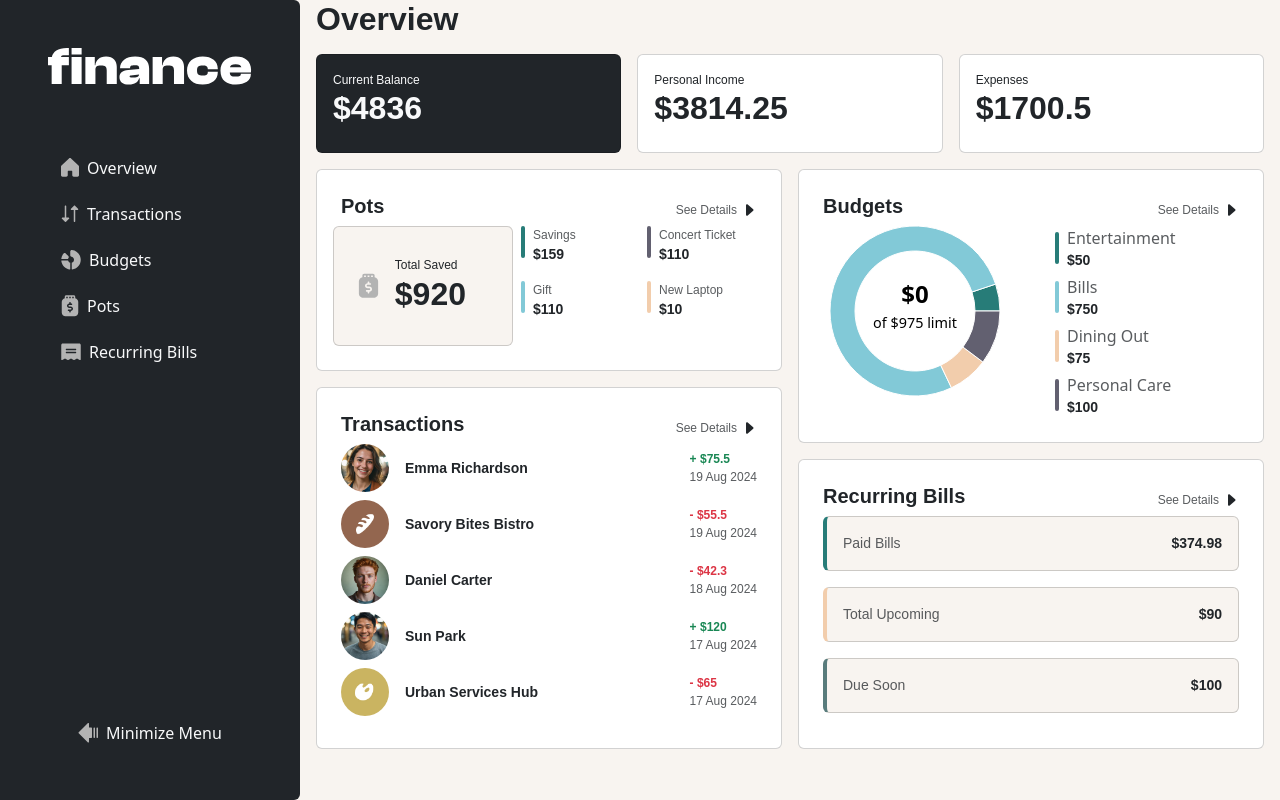
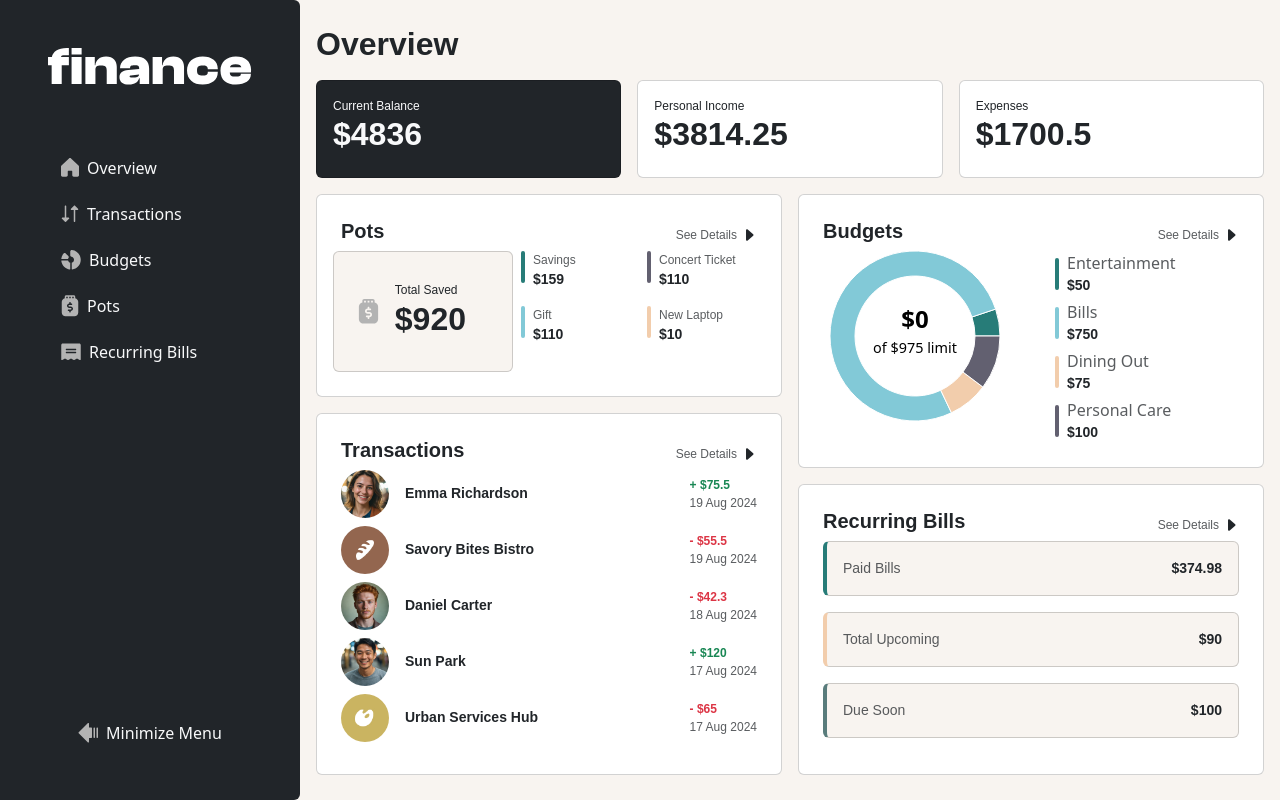
Before and after one commit to abdalsimam1-sketch/personal-finance-app, a React (Vite) app: page / in a window 1280 px wide. Built offline with nearby package versions, Linux system fonts and the light colour scheme.

Commit message:
add : justify-content-center to whole overview container to center it vertically

```diff
--- a/src/pages/Overview.jsx
+++ b/src/pages/Overview.jsx
@@ -87,7 +87,7 @@ export const Overview = () => {
   ];
 
   return (
-    <div className="container px-3 d-flex flex-column gap-3">
+    <div className="container px-3 d-flex flex-column gap-3 justify-content-center h-100">
       <section>
         <Title children="Overview"></Title>
       </section>
```
